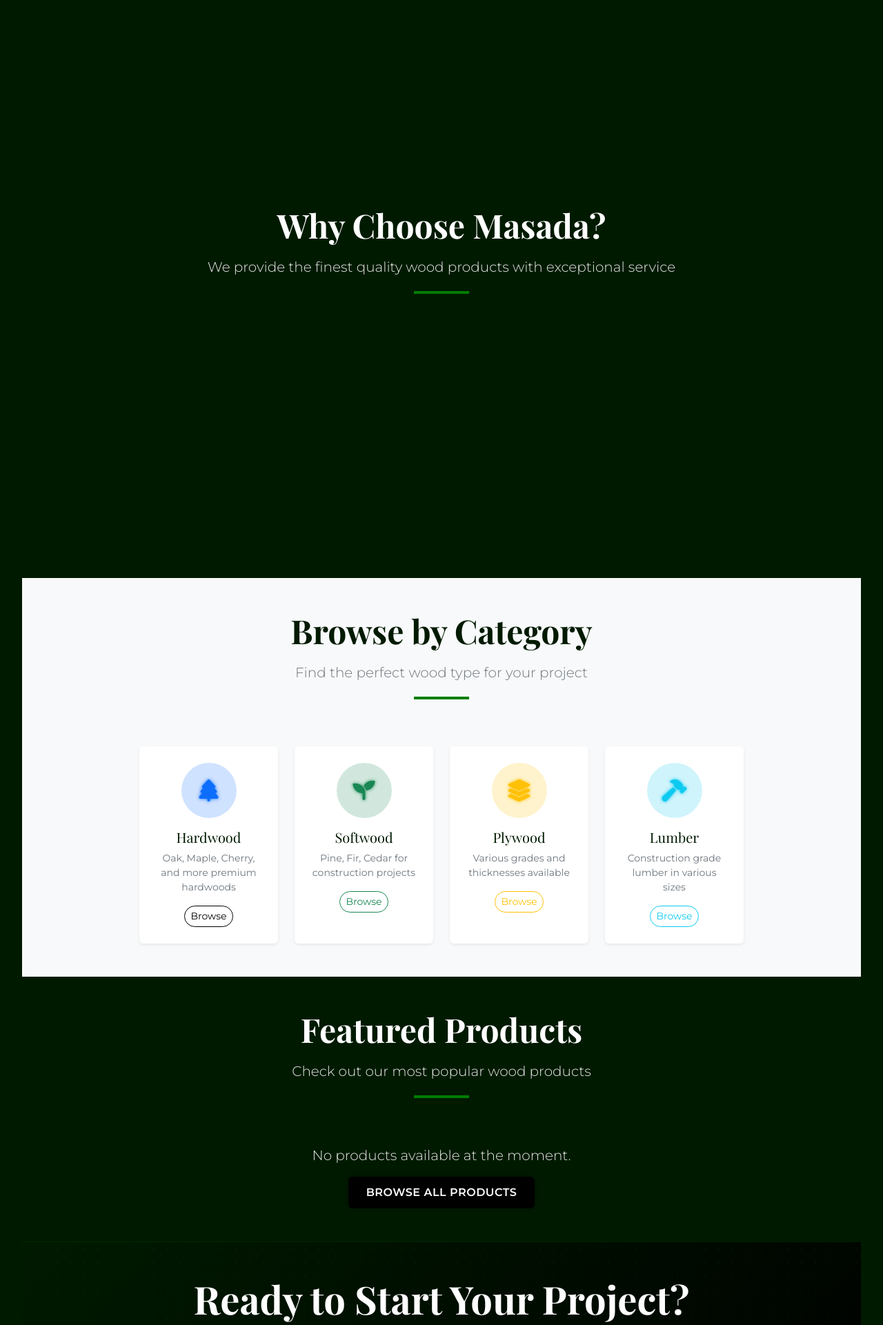
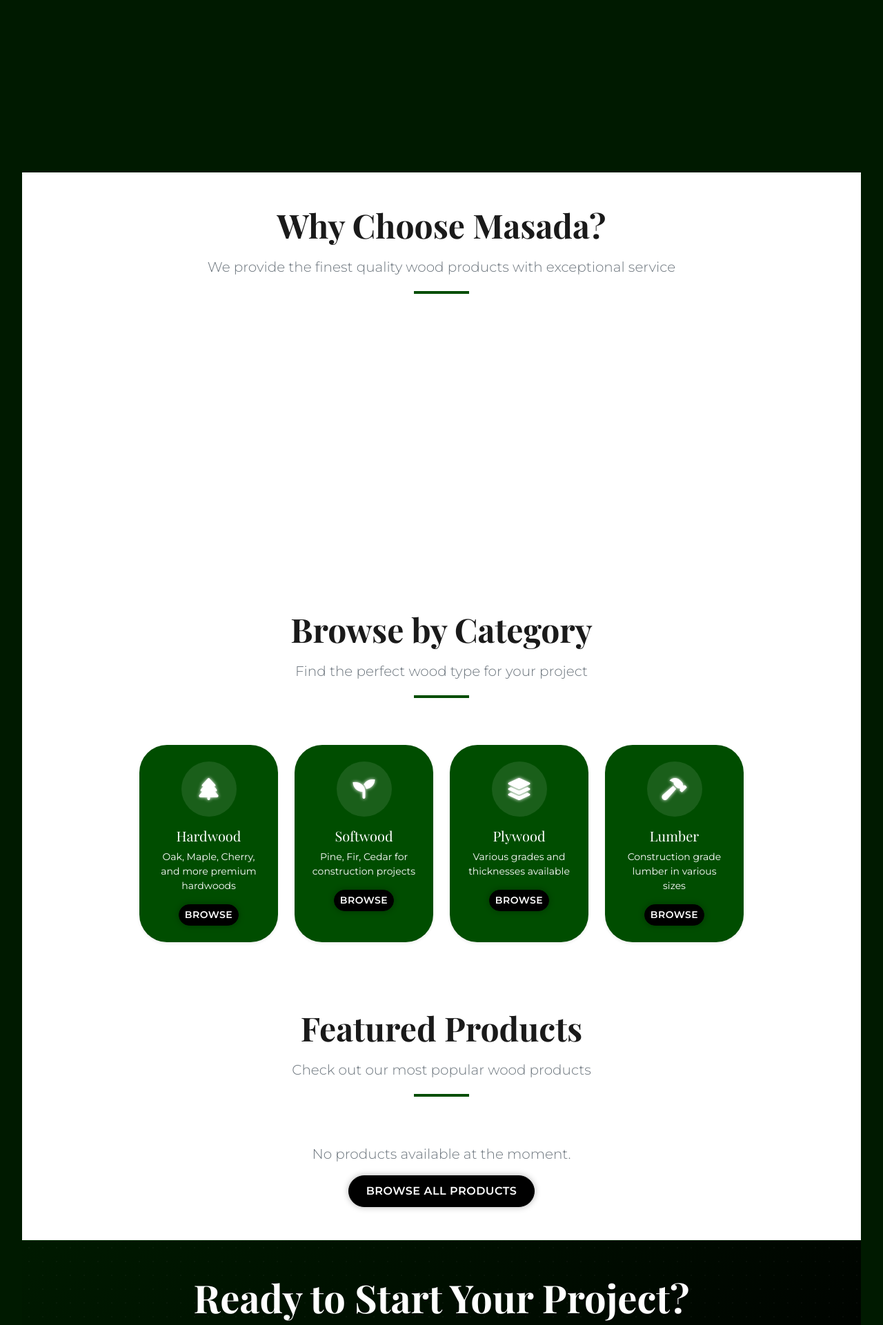
Before and after one commit to GloryMsasalaga/masada--the-finest-quality-wood-products-with-exceptional-service, a Django app: page / in a window 1280 px wide. Shown: the part 3693-5614 px from the top of the page at 69% size. Run offline with Django 5.2, Linux system fonts and the light colour scheme; data that the repository does not hold is empty; some libraries are stand-ins or nearby versions; some web fonts are replaced.

Commit message:
Redesign home page: white sections, dark green boxes, curved black buttons

```diff
--- a/backend/templates/frontend/home.html
+++ b/backend/templates/frontend/home.html
@@ -51,7 +51,7 @@
 <div class="content-section position-relative">
 
     <!-- Features Section -->
-    <section id="features" class="py-5">
+    <section id="features" class="py-5 white-section">
         <div class="container minimized-container">
             <div class="row text-center mb-5">
                 <div class="col-lg-12 section-header">
@@ -63,38 +63,38 @@
 
             <div class="row g-4">
                 <div class="col-md-4 feature-box-wrapper">
-                    <div class="card h-100 text-center p-4 feature-card glass-effect">
+                    <div class="card h-100 text-center p-4 feature-card">
                         <div class="card-body">
                             <div class="icon-wrapper mb-4">
-                                <i class="fas fa-award text-primary"></i>
+                                <i class="fas fa-award"></i>
                             </div>
                             <h4>Premium Quality</h4>
-                            <p class="text-muted">Hand-selected wood products that meet the highest quality standards
+                            <p>Hand-selected wood products that meet the highest quality standards
                             </p>
                         </div>
                     </div>
                 </div>
 
                 <div class="col-md-4 feature-box-wrapper">
-                    <div class="card h-100 text-center p-4 feature-card glass-effect">
+                    <div class="card h-100 text-center p-4 feature-card">
                         <div class="card-body">
                             <div class="icon-wrapper mb-4">
-                                <i class="fas fa-truck text-primary"></i>
+                                <i class="fas fa-truck"></i>
                             </div>
                             <h4>Fast Delivery</h4>
-                            <p class="text-muted">Quick and reliable delivery service to your doorstep</p>
+                            <p>Quick and reliable delivery service to your doorstep</p>
                         </div>
                     </div>
                 </div>
 
                 <div class="col-md-4 feature-box-wrapper">
-                    <div class="card h-100 text-center p-4 feature-card glass-effect">
+                    <div class="card h-100 text-center p-4 feature-card">
                         <div class="card-body">
                             <div class="icon-wrapper mb-4">
-                                <i class="fas fa-headset text-primary"></i>
+                                <i class="fas fa-headset"></i>
                             </div>
                             <h4>Expert Support</h4>
-                            <p class="text-muted">Professional guidance to help you choose the right wood for your
+                            <p>Professional guidance to help you choose the right wood for your
                                 project</p>
                         </div>
                     </div>
@@ -104,7 +104,7 @@
     </section>
 
     <!-- Product Categories -->
-    <section class="py-5 bg-light position-relative overflow-hidden">
+    <section class="py-5 white-section position-relative overflow-hidden">
         <div class="bg-decoration-circle"></div>
         <div class="container position-relative z-index-1 minimized-container">
             <div class="row text-center mb-5">
@@ -119,13 +119,13 @@
                 <div class="col-md-3 category-wrapper">
                     <div class="card category-card h-100 border-0 shadow-sm">
                         <div class="card-body text-center p-4">
-                            <div class="category-icon-box mb-3 bg-primary-subtle rounded-circle mx-auto">
-                                <i class="fas fa-tree text-primary"></i>
+                            <div class="category-icon-box mb-3 bg-white bg-opacity-10 rounded-circle mx-auto">
+                                <i class="fas fa-tree text-white"></i>
                             </div>
                             <h5>Hardwood</h5>
-                            <p class="text-muted mb-3 small">Oak, Maple, Cherry, and more premium hardwoods</p>
+                            <p class="mb-3 small">Oak, Maple, Cherry, and more premium hardwoods</p>
                             <a href="{% url 'shop' %}?type=Hardwood"
-                                class="btn btn-outline-primary btn-sm rounded-pill stretched-link">Browse</a>
+                                class="btn btn-primary btn-sm rounded-pill stretched-link">Browse</a>
                         </div>
                     </div>
                 </div>
@@ -133,13 +133,13 @@
                 <div class="col-md-3 category-wrapper">
                     <div class="card category-card h-100 border-0 shadow-sm">
                         <div class="card-body text-center p-4">
-                            <div class="category-icon-box mb-3 bg-success-subtle rounded-circle mx-auto">
-                                <i class="fas fa-seedling text-success"></i>
+                            <div class="category-icon-box mb-3 bg-white bg-opacity-10 rounded-circle mx-auto">
+                                <i class="fas fa-seedling text-white"></i>
                             </div>
                             <h5>Softwood</h5>
-                            <p class="text-muted mb-3 small">Pine, Fir, Cedar for construction projects</p>
+                            <p class="mb-3 small">Pine, Fir, Cedar for construction projects</p>
                             <a href="{% url 'shop' %}?type=Softwood"
-                                class="btn btn-outline-success btn-sm rounded-pill stretched-link">Browse</a>
+                                class="btn btn-primary btn-sm rounded-pill stretched-link">Browse</a>
                         </div>
                     </div>
                 </div>
@@ -147,13 +147,13 @@
                 <div class="col-md-3 category-wrapper">
                     <div class="card category-card h-100 border-0 shadow-sm">
                         <div class="card-body text-center p-4">
-                            <div class="category-icon-box mb-3 bg-warning-subtle rounded-circle mx-auto">
-                                <i class="fas fa-layer-group text-warning"></i>
+                            <div class="category-icon-box mb-3 bg-white bg-opacity-10 rounded-circle mx-auto">
+                                <i class="fas fa-layer-group text-white"></i>
                             </div>
                             <h5>Plywood</h5>
-                            <p class="text-muted mb-3 small">Various grades and thicknesses available</p>
+                            <p class="mb-3 small">Various grades and thicknesses available</p>
                             <a href="{% url 'shop' %}?type=Plywood"
-                                class="btn btn-outline-warning btn-sm rounded-pill stretched-link">Browse</a>
+                                class="btn btn-primary btn-sm rounded-pill stretched-link">Browse</a>
                         </div>
                     </div>
                 </div>
@@ -161,13 +161,13 @@
                 <div class="col-md-3 category-wrapper">
                     <div class="card category-card h-100 border-0 shadow-sm">
                         <div class="card-body text-center p-4">
-                            <div class="category-icon-box mb-3 bg-info-subtle rounded-circle mx-auto">
-                                <i class="fas fa-hammer text-info"></i>
+                            <div class="category-icon-box mb-3 bg-white bg-opacity-10 rounded-circle mx-auto">
+                                <i class="fas fa-hammer text-white"></i>
                             </div>
                             <h5>Lumber</h5>
-                            <p class="text-muted mb-3 small">Construction grade lumber in various sizes</p>
+                            <p class="mb-3 small">Construction grade lumber in various sizes</p>
                             <a href="{% url 'shop' %}?type=Lumber"
-                                class="btn btn-outline-info btn-sm rounded-pill stretched-link">Browse</a>
+                                class="btn btn-primary btn-sm rounded-pill stretched-link">Browse</a>
                         </div>
                     </div>
                 </div>
@@ -176,7 +176,7 @@
     </section>
 
     <!-- Featured Products -->
-    <section class="py-5">
+    <section class="py-5 white-section">
         <div class="container">
             <div class="row text-center mb-5">
                 <div class="col-lg-12 section-header">
--- a/masadaback/backend/static/css/main.css
+++ b/masadaback/backend/static/css/main.css
@@ -2,16 +2,17 @@
 
 /* Global Styles */
 :root {
-    --primary-color: #007d00;
-    /* More Vibrant Green for icons/highlights */
+    --primary-color: #004d00;
+    /* Dark Green for cards */
     --secondary-color: #ffffff;
     /* White */
     --accent-color: #00ff00;
-    /* Bright Green for hover/glow */
+    /* Bright Green for glows */
     --dark-bg: #001a00;
     /* Very Dark Green */
     --text-light: #ffffff;
-    --glow-color: rgba(0, 255, 0, 0.3);
+    --text-dark: #1a1a1a;
+    --glow-color: rgba(0, 255, 0, 0.2);
 }
 
 /* Global Icon Glow */
@@ -150,7 +151,7 @@
 .btn-glow {
     background-color: #000000;
     border: 2px solid #000000;
-    color: #ffffff;
+    color: #ffffff !important;
     padding: 10px 25px;
     font-weight: 600;
     text-transform: uppercase;
@@ -159,25 +160,28 @@
     overflow: hidden;
     transition: all 0.3s ease;
     box-shadow: 0 0 10px rgba(0, 0, 0, 0.2);
+    border-radius: 2rem;
 }
 
 /* Glass Primary Button Override */
 .btn-primary {
     background-color: #000000 !important;
     border: 1px solid #000000 !important;
-    color: #fff !important;
+    color: #ffffff !important;
     backdrop-filter: blur(4px);
     box-shadow: 0 0 10px rgba(0, 0, 0, 0.3);
     transition: all 0.3s ease;
     text-transform: uppercase;
     font-weight: 600;
     letter-spacing: 0.5px;
+    border-radius: 2rem;
 }
 
 .btn-primary:hover {
     background-color: #1a1a1a !important;
     box-shadow: 0 0 20px var(--glow-color);
     transform: translateY(-2px);
+    color: #ffffff !important;
 }
 
 .btn-outline-primary {
@@ -328,16 +332,56 @@
 }
 
 .card-custom {
-    background: rgba(255, 255, 255, 0.05);
+    background: var(--primary-color);
     border: 1px solid rgba(255, 255, 255, 0.1);
-    border-radius: 15px;
+    border-radius: 2.5rem;
     overflow: hidden;
     transition: transform 0.3s ease;
+    color: var(--text-light);
 }
 
 .card-custom:hover {
     transform: translateY(-10px);
     border-color: var(--accent-color);
+}
+
+.feature-card {
+    background: var(--primary-color) !important;
+    border-radius: 2.5rem !important;
+    color: var(--text-light) !important;
+    border: none !important;
+    box-shadow: 0 10px 30px rgba(0, 0, 0, 0.2) !important;
+}
+
+.feature-card h4,
+.feature-card p {
+    color: var(--text-light) !important;
+}
+
+.category-card {
+    background: var(--primary-color) !important;
+    border-radius: 2.5rem !important;
+    color: var(--text-light) !important;
+    border: none !important;
+    transition: all 0.3s ease;
+}
+
+.category-card h5,
+.category-card p {
+    color: var(--text-light) !important;
+}
+
+.white-section {
+    background-color: #ffffff !important;
+    color: var(--text-dark) !important;
+}
+
+.white-section .section-header h2 {
+    color: var(--text-dark) !important;
+}
+
+.white-section .text-muted {
+    color: #6c757d !important;
 }
 
 /* Footer */
```
Also changed, not shown: backend/static/css/main.css (+52 -8 lines), masadaback/backend/templates/frontend/home.html (+28 -28 lines).
